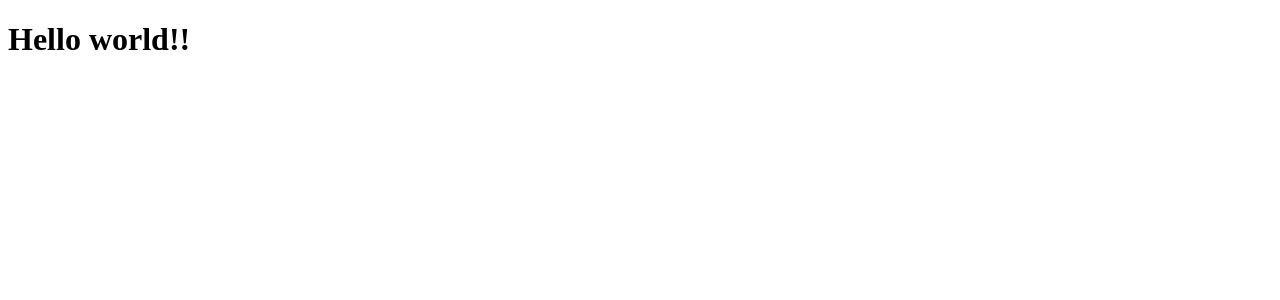
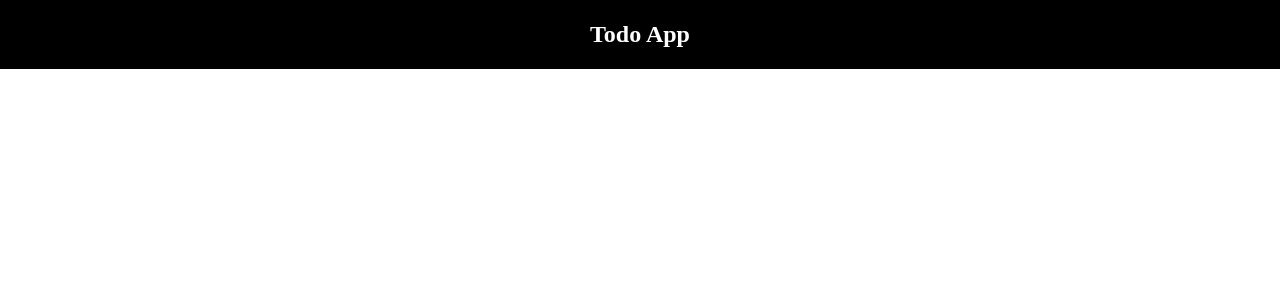
Before and after one commit to NashibJr/vue-todo-app, a Vue app: page / in a window 1280 px wide. Shown: the top 300 px of the page. Built offline with nearby package versions, Linux system fonts and the light colour scheme.

Commit message:
i have added the Header component

```diff
--- a/index.html
+++ b/index.html
@@ -5,6 +5,11 @@
     <link rel="icon" href="/favicon.ico">
     <meta name="viewport" content="width=device-width, initial-scale=1.0">
     <title>Vite App</title>
+    <style>
+      body {
+        font-family: century gothic;
+      }
+    </style>
   </head>
   <body>
     <div id="app"></div>
--- a/package.json
+++ b/package.json
@@ -8,6 +8,7 @@
     "preview": "vite preview"
   },
   "dependencies": {
+    "oh-vue-icons": "^1.0.0-rc3",
     "vue": "^3.3.4"
   },
   "devDependencies": {
--- a/src/App.vue
+++ b/src/App.vue
@@ -1,3 +1,7 @@
 <template>
-  <h1>Hello world!!</h1>
+  <div>
+    <header>
+      <Header />
+    </header>
+  </div>
 </template>
--- /dev/null
+++ b/src/components/Header.vue
@@ -0,0 +1,15 @@
+<template>
+  <div class="header">
+    <h2>Todo App</h2>
+  </div>
+</template>
+
+<style scoped>
+  .header {
+    background-color: #000;
+    color: #fff;
+    text-align: center;
+    padding: 1px;
+    margin: -8px;
+  }
+</style>
--- a/src/main.js
+++ b/src/main.js
@@ -1,4 +1,6 @@
 import { createApp } from "vue";
 import App from "./App.vue";
+import Header from "./components/Header.vue";
 
-createApp(App).mount("#app");
+const app = createApp(App);
+app.component("Header", Header).mount("#app");
```
Also changed, not shown: 1 other file (tests, documents, lock files or other folders).
